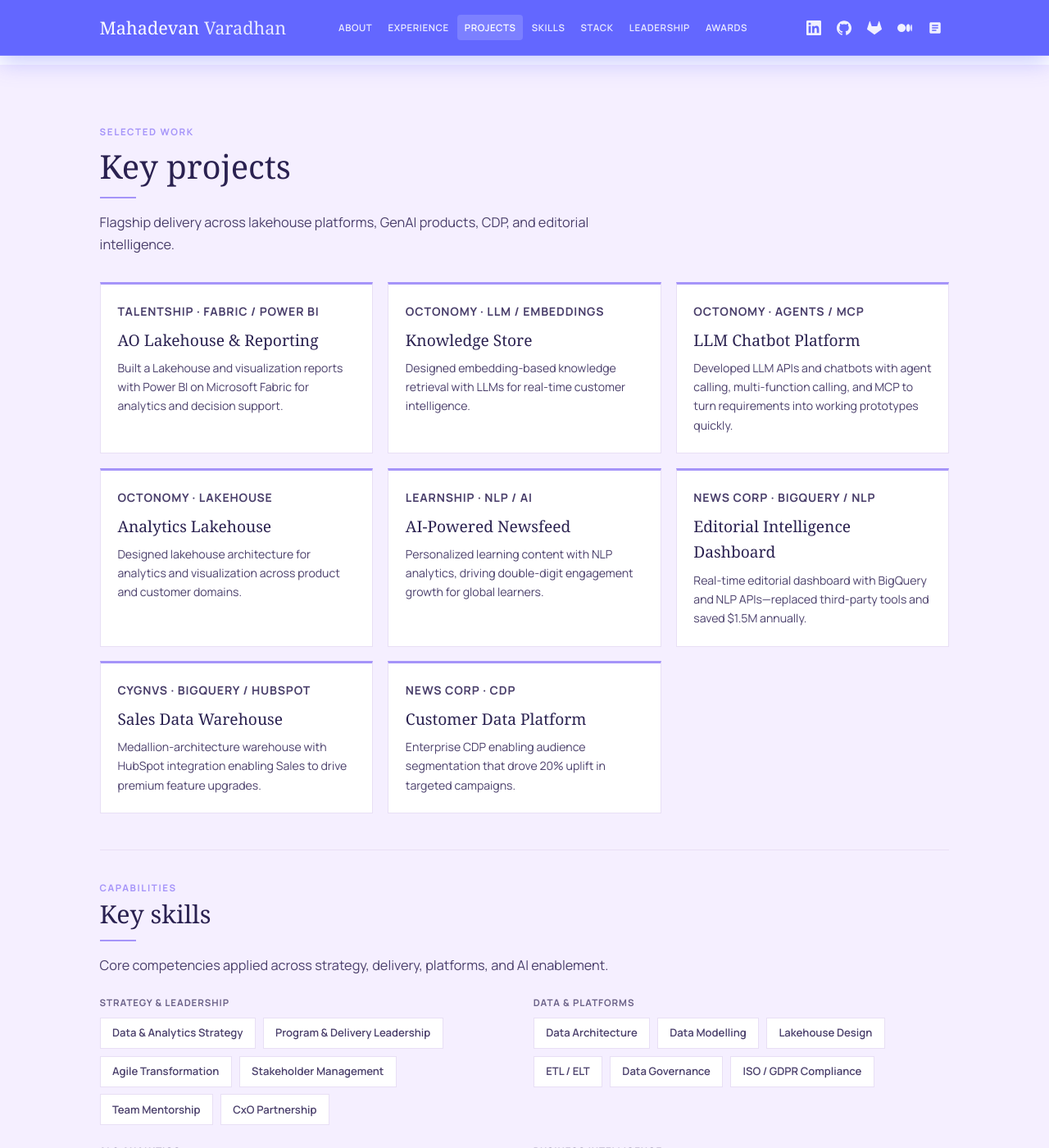
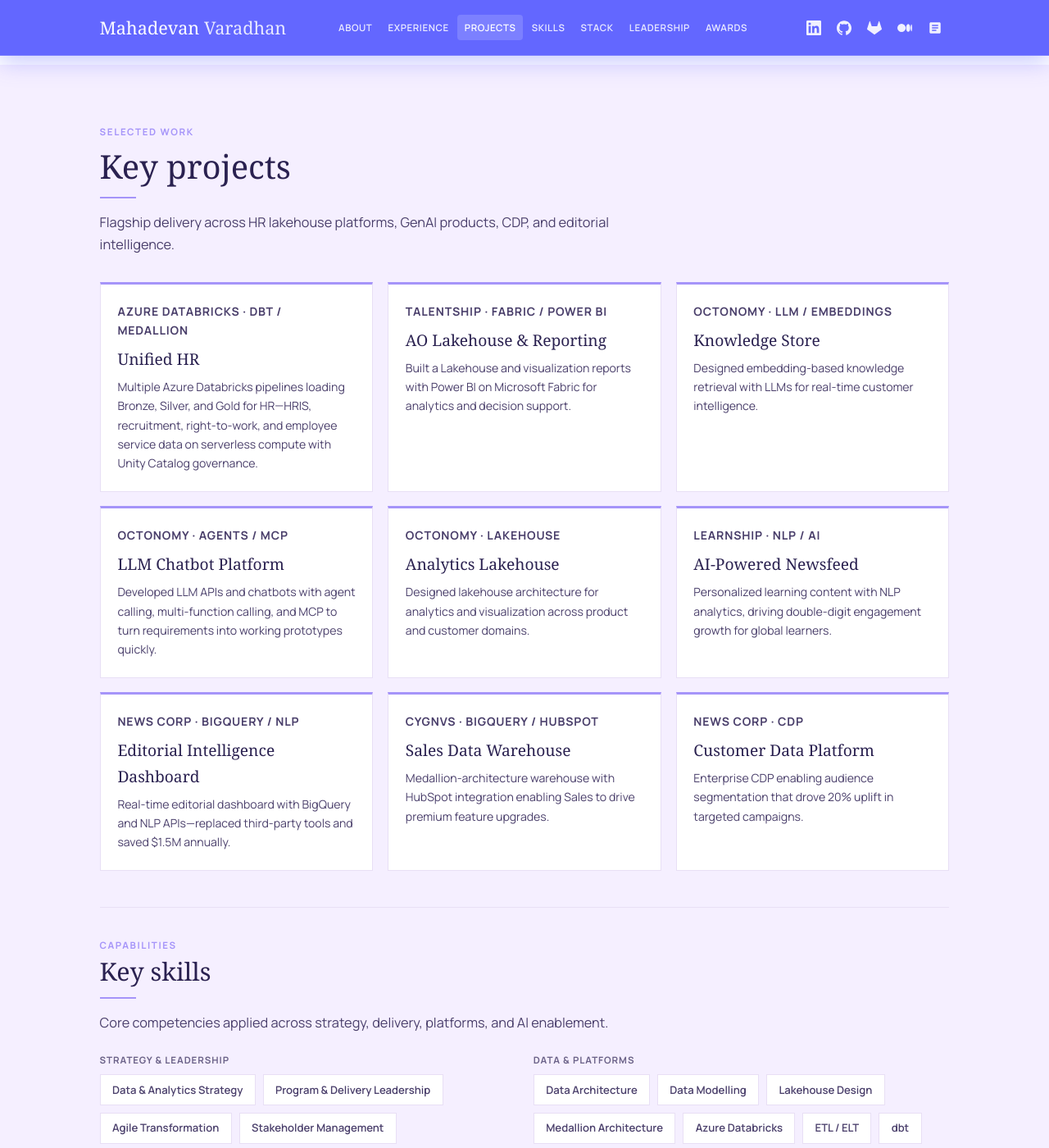
Before and after one commit to mahadevanvaradhan/mahadevanvaradhan.github.io, a Jekyll site: the page index.html, which Jekyll copies as it is, in a window 1280 px wide and 1400 px high, scrolled down 3717 px. Shown: the whole window at 82% size. Built offline with Jekyll 4.4.1, drawn with Linux system fonts in a browser that asks for light colours; some web fonts are replaced; some of the changed text lies outside the part shown.

Commit message:
Add Unified HR lakehouse work and fix resume contact links.
Surface Azure Databricks and dbt on the site, replace the chatbot project in the resume PDF, and make header social links clickable.

Co-authored-by: Cursor <cursoragent@cursor.com>

```diff
--- a/index.html
+++ b/index.html
@@ -1161,7 +1161,7 @@
                     </ul>
                     <p class="role-subhead">Data Infrastructure &amp; Governance</p>
                     <ul>
-                        <li>Implemented enterprise-grade pipelines (Airflow, DBT, Fabric, Glue), reducing latency by 40% across 10+ domains.</li>
+                        <li>Implemented enterprise-grade pipelines (Airflow, dbt, Fabric, Glue), reducing latency by 40% across 10+ domains.</li>
                         <li>Spearheaded ISO 9001, 27001, 27701 certifications, strengthening client trust and ensuring GDPR-aligned data governance.</li>
                         <li>Mentored a team of 100+ engineers and analysts, fostering a data-driven, innovation-focused culture.</li>
                     </ul>
@@ -1232,9 +1232,14 @@
                     <p class="section-label">Selected work</p>
                     <h2 class="section-title">Key projects</h2>
                     <hr class="section-rule">
-                    <p class="section-intro">Flagship delivery across lakehouse platforms, GenAI products, CDP, and editorial intelligence.</p>
+                    <p class="section-intro">Flagship delivery across HR lakehouse platforms, GenAI products, CDP, and editorial intelligence.</p>
                 </div>
                 <ul class="project-grid">
+                    <li class="project-card reveal">
+                        <p class="project-meta">Azure Databricks · dbt / Medallion</p>
+                        <h3>Unified HR</h3>
+                        <p>Multiple Azure Databricks pipelines loading Bronze, Silver, and Gold for HR—HRIS, recruitment, right-to-work, and employee service data on serverless compute with Unity Catalog governance.</p>
+                    </li>
                     <li class="project-card reveal">
                         <p class="project-meta">Talentship · Fabric / Power BI</p>
                         <h3>AO Lakehouse &amp; Reporting</h3>
@@ -1300,7 +1305,10 @@
                                 <li>Data Architecture</li>
                                 <li>Data Modelling</li>
                                 <li>Lakehouse Design</li>
+                                <li>Medallion Architecture</li>
+                                <li>Azure Databricks</li>
                                 <li>ETL / ELT</li>
+                                <li>dbt</li>
                                 <li>Data Governance</li>
                                 <li>ISO / GDPR Compliance</li>
                             </ul>
@@ -1361,19 +1369,21 @@
                     <div class="stack-group">
                         <p class="stack-label">Cloud &amp; Databases</p>
                         <ul class="stack-items">
-                            <li>Azure</li><li>AWS</li><li>GCP</li>
+                            <li>Azure</li><li>Azure Databricks</li><li>AWS</li><li>GCP</li>
                             <li>BigQuery</li><li>Redshift</li><li>Synapse</li>
                             <li>PostgreSQL</li><li>MySQL</li><li>MSSQL</li>
                             <li>DynamoDB</li><li>SAP HANA</li><li>Fabric</li>
-                            <li>Athena</li><li>ClickHouse</li><li>S3 / GCS / Blob</li>
+                            <li>Athena</li><li>ClickHouse</li><li>Unity Catalog</li>
+                            <li>S3 / GCS / Blob</li>
                         </ul>
                     </div>
                     <div class="stack-group">
                         <p class="stack-label">ETL &amp; Data Tools</p>
                         <ul class="stack-items">
-                            <li>Airflow</li><li>AWS Glue</li><li>DBT</li><li>Dataform</li>
+                            <li>Airflow</li><li>AWS Glue</li><li>dbt</li><li>Dataform</li>
                             <li>Data Factory</li><li>MWAA</li><li>Talend</li>
-                            <li>Cloud Composer</li><li>Databricks</li>
+                            <li>Cloud Composer</li><li>Azure Databricks</li>
+                            <li>Lakeflow</li><li>Delta Lake</li>
                             <li>Step Functions</li><li>SSIS</li><li>Dataflow</li>
                         </ul>
                     </div>
@@ -1425,7 +1435,7 @@
                     </div>
                     <div class="domain-block">
                         <h3>Data Infrastructure &amp; Governance</h3>
-                        <p>Data lakehouse (Fabric, Onelake, Redshift, BigQuery), ETL/ELT pipelines (Airflow, DBT, Glue), ISO certifications, GDPR &amp; SOC2, MDM.</p>
+                        <p>Data lakehouse (Azure Databricks, Fabric, Onelake, Redshift, BigQuery), ETL/ELT pipelines (Airflow, dbt, Glue), Unity Catalog, ISO certifications, GDPR &amp; SOC2, MDM.</p>
                     </div>
                     <div class="domain-block">
                         <h3>Data &amp; AI Strategy Enablement</h3>
```
Also changed, not shown: 1 other file.
